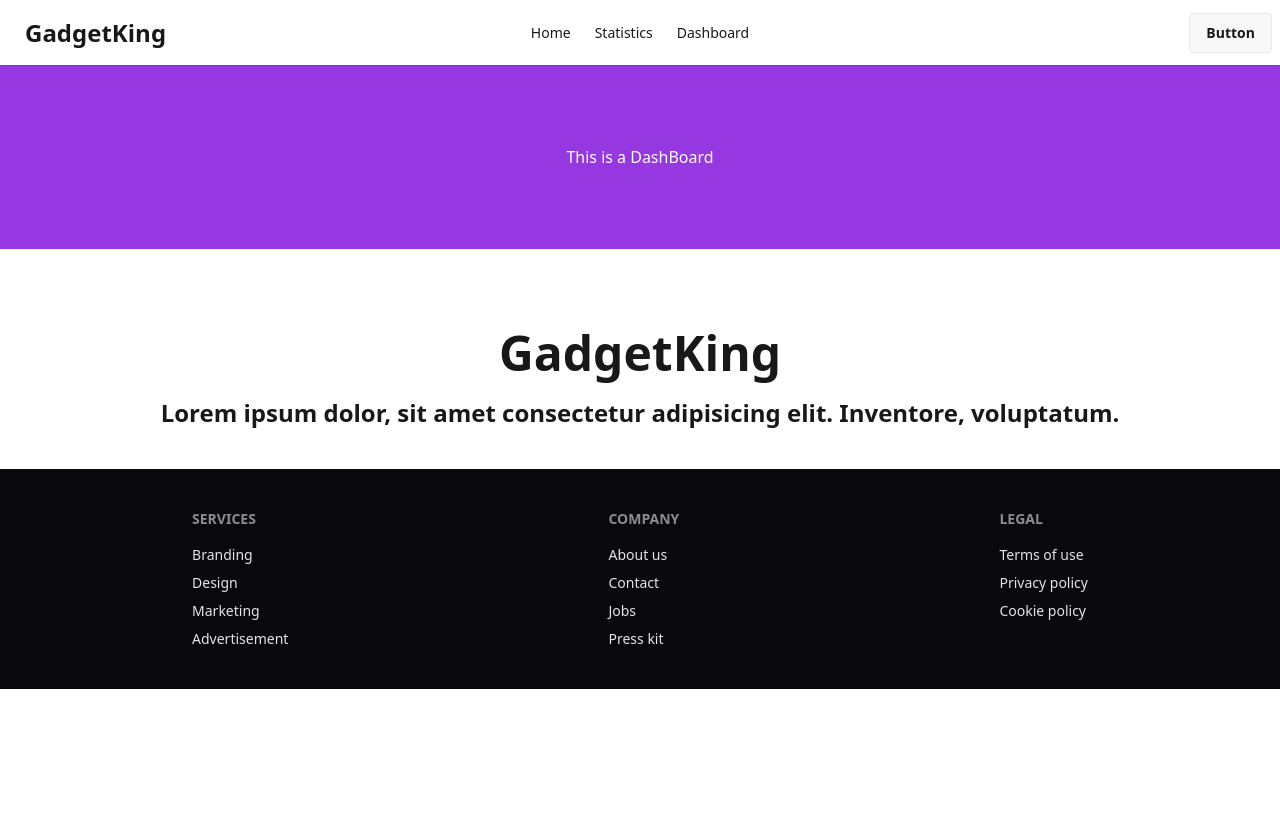
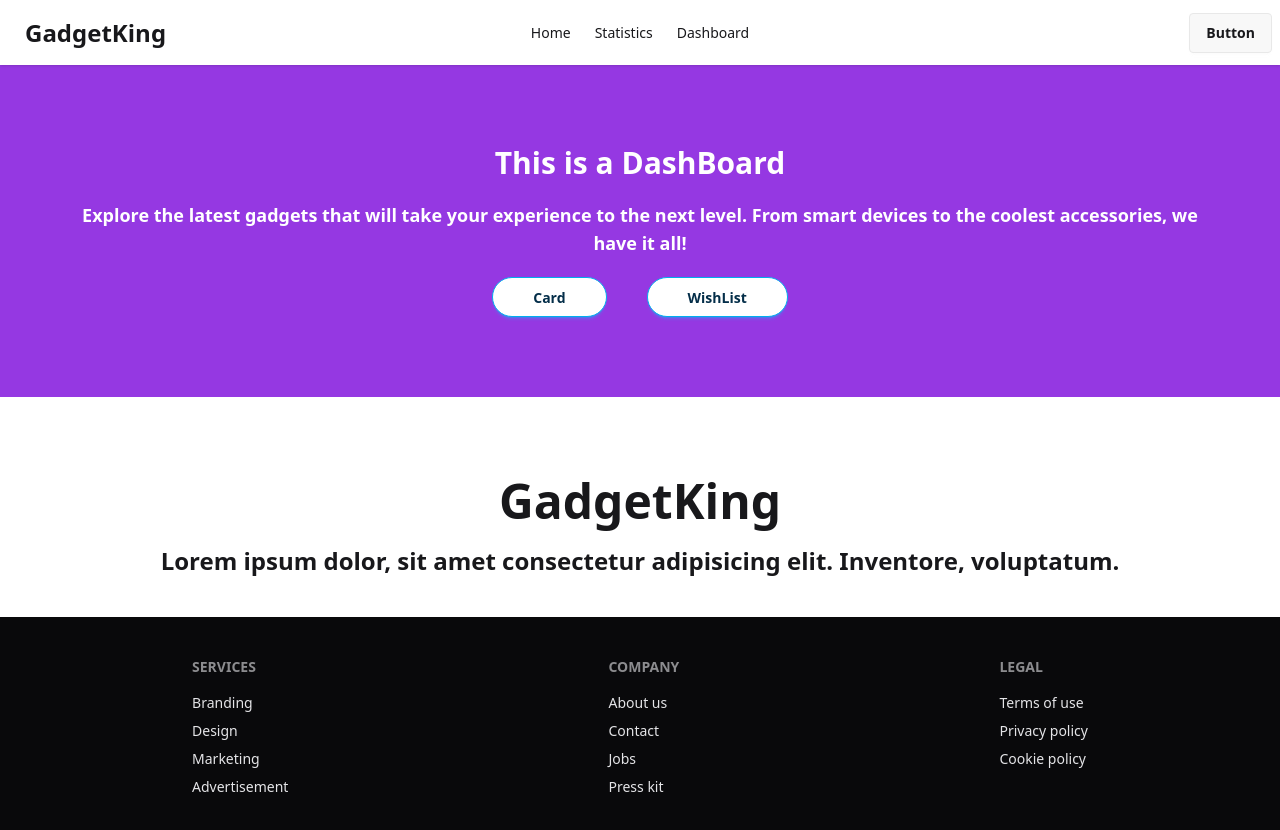
Before and after one commit to selim2066/Gadget-King, a React (Vite) app: page /dashboard in a window 1280 px wide. Shown: the top 830 px of the page. Before the commit the page ends 800 px from the top, so only its background shows below. Built offline with nearby package versions, Linux system fonts and the light colour scheme.

Commit message:
context api created

```diff
--- a/src/components/dashboard/Dashboard.jsx
+++ b/src/components/dashboard/Dashboard.jsx
@@ -3,7 +3,12 @@ import React from 'react';
 const Dashboard = () => {
     return (
         <div className='p-20 text-center bg-[#9538E2] text-white space-y-5'>
-            <h1>This is a DashBoard</h1>
+            <h1 className='text-3xl font-bold'>This is a DashBoard</h1>
+            <p className='text-lg font-semibold'>Explore the latest gadgets that will take your experience to the next level. From smart devices to the coolest accessories, we have it all!</p>
+            <div className='space-x-10'>
+                <button className="btn btn-info bg-white px-10 rounded-3xl">Card</button>
+                <button className="btn btn-info bg-white px-10 rounded-3xl">WishList</button>
+            </div>
         </div>
     );
 };
--- a/src/components/gadget/GadgetDetails.jsx
+++ b/src/components/gadget/GadgetDetails.jsx
@@ -1,13 +1,14 @@
-import React from "react";
+import React, { useContext } from "react";
 import { useLoaderData, useNavigate, useParams } from "react-router-dom";
-// import { FontAwesomeIcon } from '@fortawesome/react-fontawesome'
-// import { faHeart} from '@fortawesome/fontawesome-svg-core'
-// <button className="btn"><FontAwesomeIcon icon={faHeart} /></button>
+import { CartContexts } from "../../context/CartContext";
+
 
 const GadgetDetails = () => {
   const { product_id } = useParams();
   const gadgetData = useLoaderData();
   const gadget = gadgetData.find((gadget) => gadget.product_id === product_id);
+  const { cart, addToCart }=useContext(CartContexts)
+  //onClick={()=>addToCart(gadget)}
 
   const {
     product_title,
@@ -60,7 +61,7 @@ const GadgetDetails = () => {
               </p>
               <h4 className="font-bold text-amber-500 py-3">Rating: {rating}</h4>
              <div className="flex gap-5 py-5">
-                 <button className="btn btn-soft btn-success">Get Card</button>
+                 <button className="btn btn-soft btn-success" onClick={()=>addToCart(gadget)} >Get Card</button>
               <button className="btn btn-circle">
                 <svg
                   xmlns="http://www.w3.org/2000/svg"
--- /dev/null
+++ b/src/context/CartContext.jsx
@@ -0,0 +1,20 @@
+import React, { createContext, useState } from "react";
+
+export const CartContexts = createContext();
+
+const CartContext = ({ children }) => {
+  const [cart, setCart] = useState([]);
+
+  const addToCart = (item) => {
+    setCart([...cart, item]);
+    console.log(cart)
+  };
+
+  return (
+    <CartContexts.Provider value={{ cart, addToCart }}>
+      {children}
+    </CartContexts.Provider>
+  );
+};
+
+export default CartContext;
--- a/src/main.jsx
+++ b/src/main.jsx
@@ -1,48 +1,47 @@
-import { StrictMode } from 'react'
-import { createRoot } from 'react-dom/client'
-import './index.css'
+import { StrictMode } from "react";
+import { createRoot } from "react-dom/client";
+import "./index.css";
 
-
-import {
-  createBrowserRouter,
-  RouterProvider,
-} from "react-router-dom";
-import Error from './components/error/Error';
-import Root from './components/root/Root';
-import Home from './components/Routs/Home/Home';
-import GadgetDetails from './components/gadget/GadgetDetails';
-import ShowD from './components/practice/ShowD';
-import Dashboard from './components/dashboard/Dashboard';
+import { createBrowserRouter, RouterProvider } from "react-router-dom";
+import Error from "./components/error/Error";
+import Root from "./components/root/Root";
+import Home from "./components/Routs/Home/Home";
+import GadgetDetails from "./components/gadget/GadgetDetails";
+import ShowD from "./components/practice/ShowD";
+import Dashboard from "./components/dashboard/Dashboard";
+import CartContext from "./context/CartContext";
 
 const router = createBrowserRouter([
   {
     path: "/",
     element: <Root></Root>,
     errorElement: <Error></Error>,
-    children:[
+    children: [
       {
-        path:"/",
-        element:<Home></Home>
+        path: "/",
+        element: <Home></Home>,
       },
       {
-        path:"gadget/:product_id",
-       loader: ()=> fetch("/gadget.json"),
-        element: <GadgetDetails></GadgetDetails>
+        path: "gadget/:product_id",
+        loader: () => fetch("/gadget.json"),
+        element: <GadgetDetails></GadgetDetails>,
       },
       {
-         path:"/dashboard",
-         element:<Dashboard></Dashboard>
+        path: "/dashboard",
+        element: <Dashboard></Dashboard>,
       },
       {
-        path:"/showD",
-        element:<ShowD></ShowD>
-      }
-    ]
+        path: "/showD",
+        element: <ShowD></ShowD>,
+      },
+    ],
   },
 ]);
 
-createRoot(document.getElementById('root')).render(
+createRoot(document.getElementById("root")).render(
   <StrictMode>
-    <RouterProvider router={router} />
-  </StrictMode>,
-)
+    <CartContext>
+      <RouterProvider router={router} />
+    </CartContext>
+  </StrictMode>
+);
```
